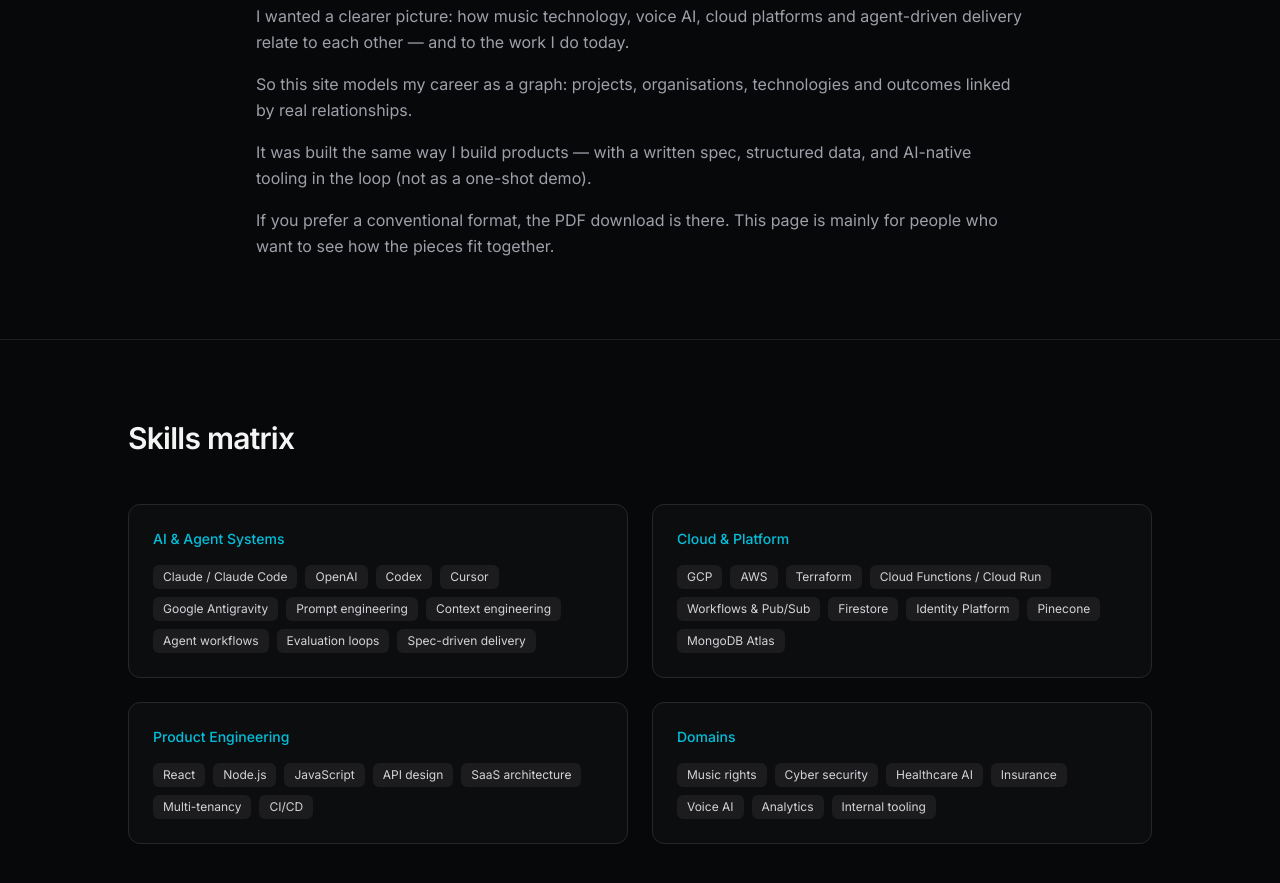
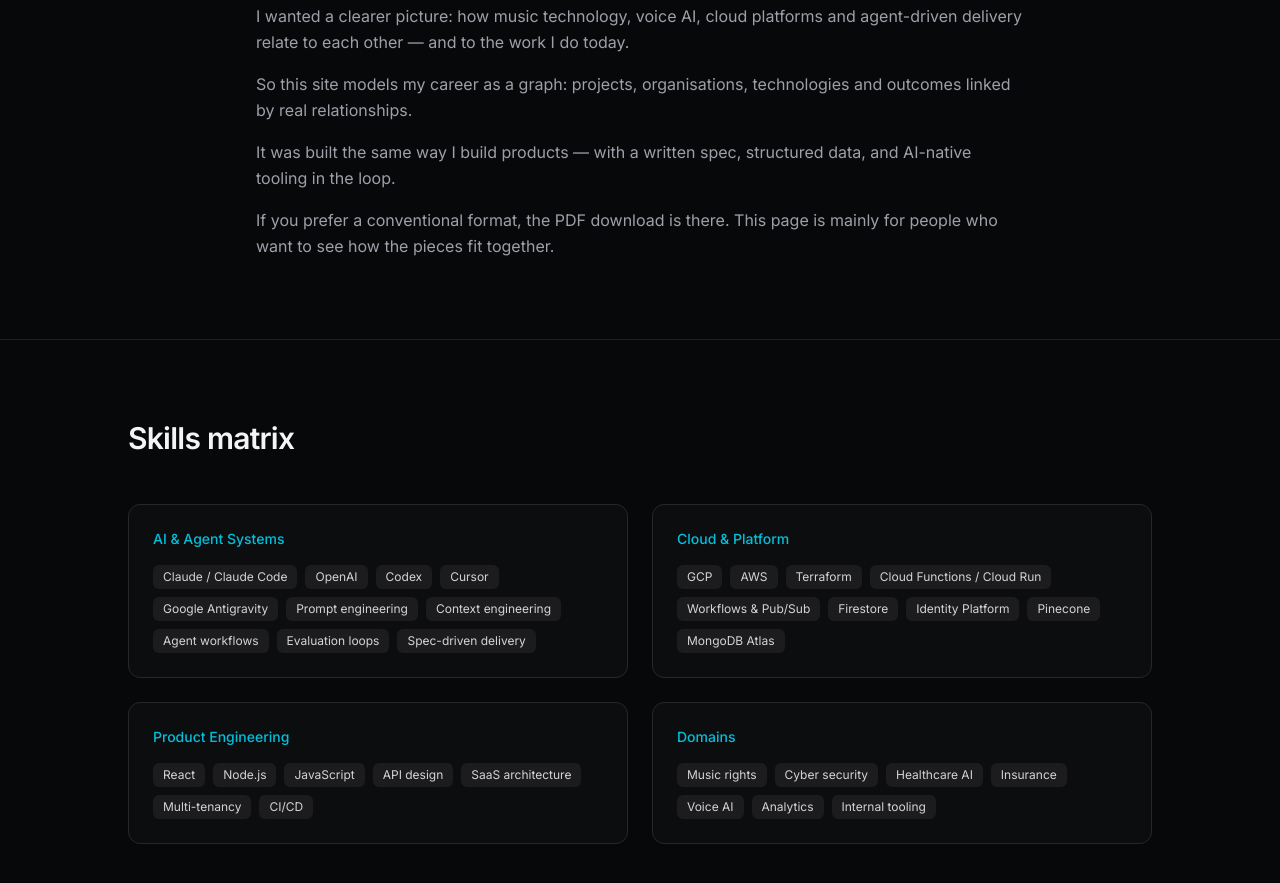
Before and after one commit to Programproductions/pete-whelan, a React (Vite) app: page / in a window 1280 px wide. Shown: the part 6560-7443 px from the top of the page. Built offline with nearby package versions, Linux system fonts and the light colour scheme; what @react-pdf/renderer would draw is missing.

Commit message:
copy: remove one-shot demo parenthetical from Why not CV section
Co-authored-by: Program Productions <Programproductions@users.noreply.github.com>

```diff
--- a/src/components/WhyNotCvSection.tsx
+++ b/src/components/WhyNotCvSection.tsx
@@ -4,7 +4,7 @@ const paragraphs = [
   'Most CVs list roles and tools in sequence. That works for screening, but it rarely shows how experience connects across domains.',
   'I wanted a clearer picture: how music technology, voice AI, cloud platforms and agent-driven delivery relate to each other — and to the work I do today.',
   'So this site models my career as a graph: projects, organisations, technologies and outcomes linked by real relationships.',
-  'It was built the same way I build products — with a written spec, structured data, and AI-native tooling in the loop (not as a one-shot demo).',
+  'It was built the same way I build products — with a written spec, structured data, and AI-native tooling in the loop.',
   'If you prefer a conventional format, the PDF download is there. This page is mainly for people who want to see how the pieces fit together.',
 ]
 
```
